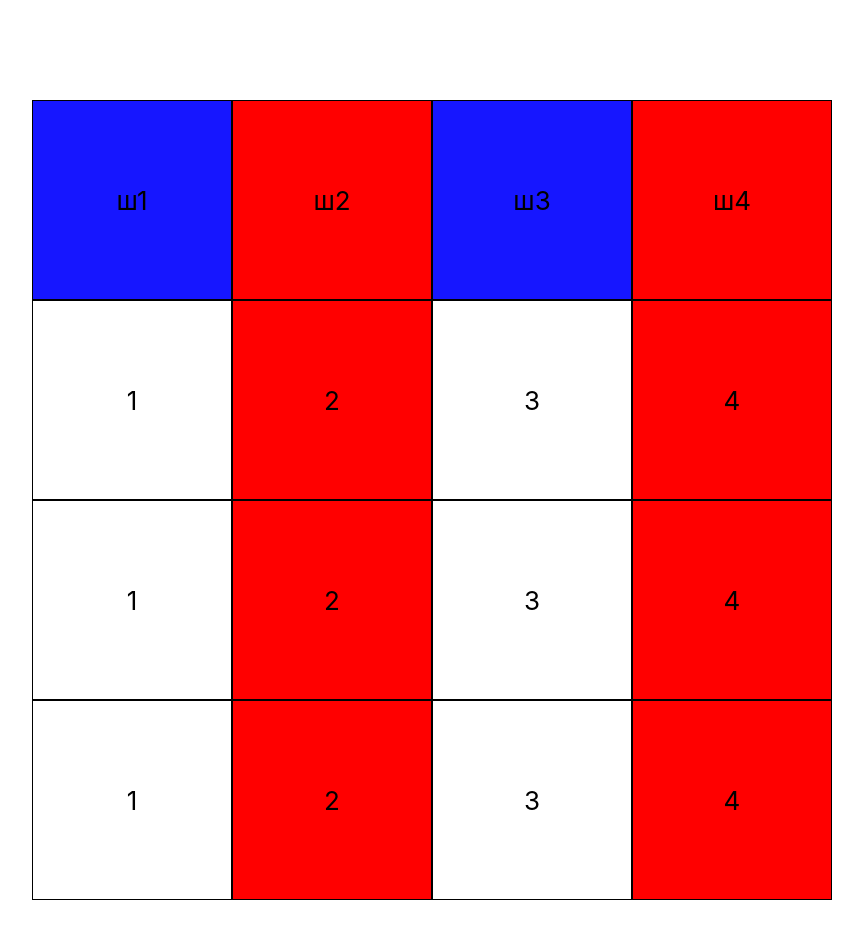
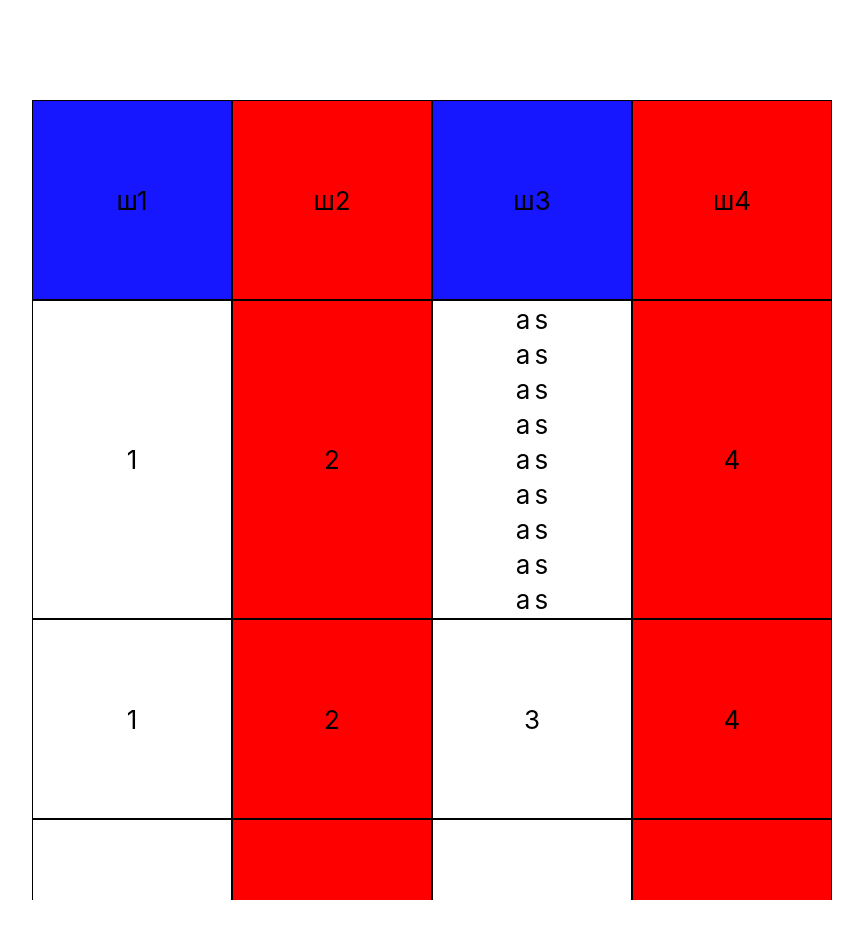
Before and after one commit to Yarcrazy/react, a React (Create React App) app: page / in a window 1280 px wide. Shown: the top 938 px of the page, without its empty margins (208-1071 px from the left). Built offline with nearby package versions, Linux system fonts and the light colour scheme.

Commit message:
изменил тестовый пример

```diff
--- a/src/TestTable.js
+++ b/src/TestTable.js
@@ -21,7 +21,17 @@ export default function TestTable() {
       <tr>
         <td>1</td>
         <td className={'col-fixed'}>2</td>
-        <td>3</td>
+        <td><table>
+          <tr><td>a</td><td>s</td></tr>
+          <tr><td>a</td><td>s</td></tr>
+          <tr><td>a</td><td>s</td></tr>
+          <tr><td>a</td><td>s</td></tr>
+          <tr><td>a</td><td>s</td></tr>
+          <tr><td>a</td><td>s</td></tr>
+          <tr><td>a</td><td>s</td></tr>
+          <tr><td>a</td><td>s</td></tr>
+          <tr><td>a</td><td>s</td></tr>
+        </table></td>
         <td className={'col-fixed'}>4</td>
         <td>5</td>
         <td className={'col-fixed'}>6</td>
```
